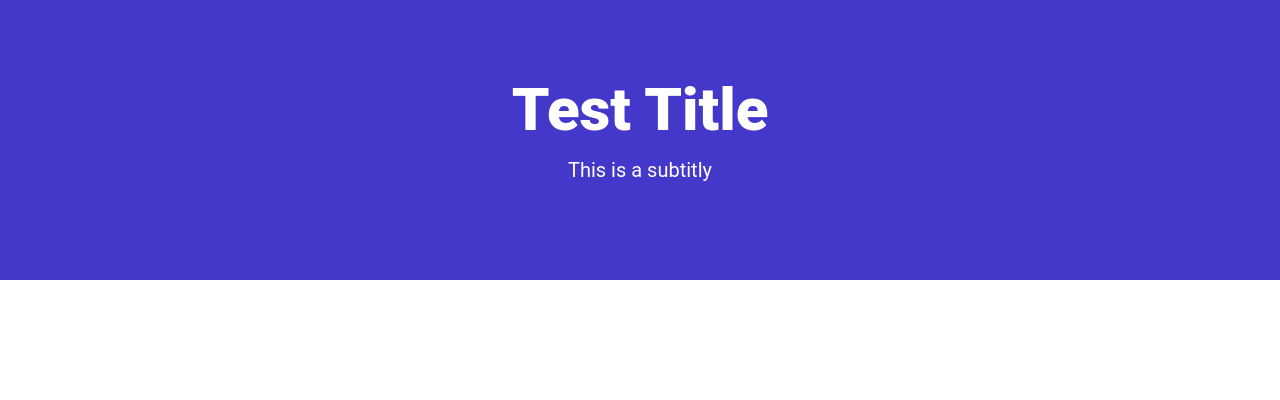
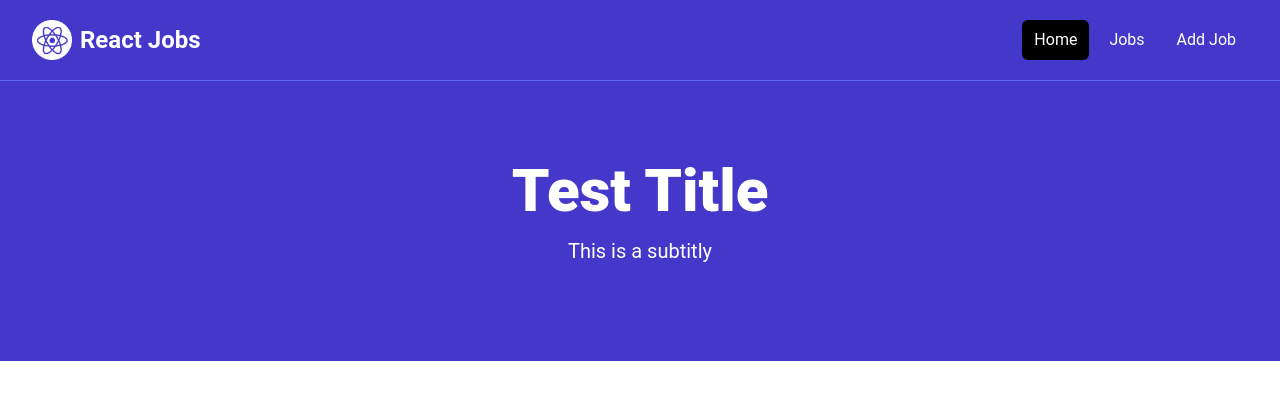
Before and after one commit to edithee/edithee.github.io, a React (Vite) app: page / in a window 1280 px wide. Shown: the top 400 px of the page. Built offline with nearby package versions, Linux system fonts and the light colour scheme.

Commit message:
add mainlayout and universal navbar

```diff
--- a/src/App.jsx
+++ b/src/App.jsx
@@ -6,10 +6,17 @@
 // import JobListings from './components/JobListings';
 // import ViewAllJobs from './components/ViewAllJobs';
 
+import MainLayout from './layouts/MainLayout';
 import HomePage from './pages/HomePage';
 
+
 const router = createBrowserRouter(
-  createRoutesFromElements(<Route index element={<HomePage />} />)
+  createRoutesFromElements(
+
+    <Route path='/' element={<MainLayout />}>
+      <Route index element={<HomePage />} />
+    </Route>
+  )
 );
 
 const App = () => {
@@ -19,20 +26,3 @@
 };
 
 export default App;
-
-
-// return (
-//   // <div>App</div>
-//   <>
-//     <Navbar />
-//     <Hero title='Test Title' subtitle='This is a subtitly' />
-
-//     <HomeCards />
-
-//     <JobListings />
-
-//     <ViewAllJobs />
-
-
-//   </>
-// );
--- /dev/null
+++ b/src/layouts/MainLayout.jsx
@@ -0,0 +1,13 @@
+import { Outlet } from "react-router-dom";
+import Navbar from "../components/Navbar";
+
+const MainLayout = () => {
+    return (
+        <>
+            <Navbar />
+            <Outlet />
+        </>
+    );
+};
+
+export default MainLayout;
```
